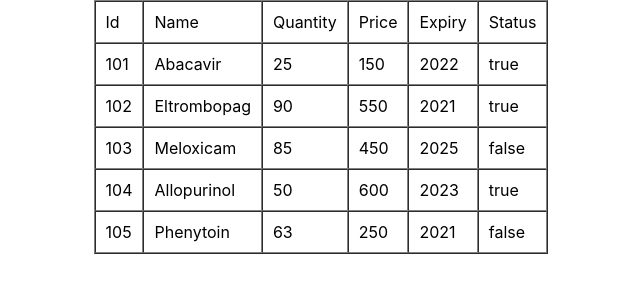
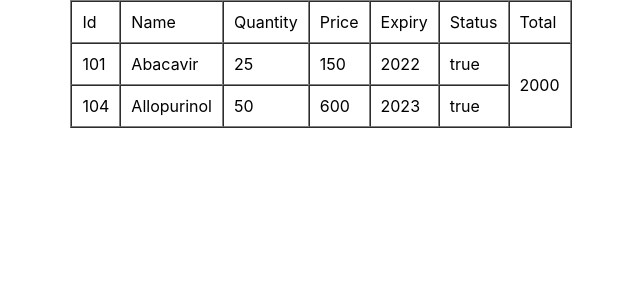
Before and after one commit to nenu-kalathiya/project-1, a React (Create React App) app in the folder project-1/: page / in a window 1280 px wide. Shown: the top 300 px of the page, without its empty margins (319-959 px from the left). Built offline with nearby package versions, Linux system fonts and the light colour scheme.

Commit message:
medicine-data

```diff
--- a/project-1/src/App.js
+++ b/project-1/src/App.js
@@ -48,6 +48,14 @@ function App() {
     }
   ];
 
+  let fData = data.filter((d,i) => d.status === true && d.expiry >= 2022);
+
+  let ans = data.reduce((acc, d, i) => acc + d.price, 0)
+
+  console.log(fData);
+
+  console.log(ans);
+
   return (
     <table border="1" align="center" cellPadding="10" cellspacing="0">
       <tr>
@@ -57,19 +65,21 @@ function App() {
         <td>Price</td>
         <td>Expiry</td>
         <td>Status</td>
+        <td>Total</td>
       </tr>
       {
-        data.map((d,i) => {
+        fData.map((d,i) => {
           let {id, name, quantity, price, expiry, status} = d
           return(
 
-            <tr>
+            <tr key={i}>
               <td>{id}</td>
               <td>{name}</td>
               <td>{quantity}</td>
               <td>{price}</td>
               <td>{expiry}</td>
               <td>{status.toString()}</td>
+              {i === 0 ? <td align='center' rowSpan={2}>{ans}</td> : null}
             </tr>
           )
         })
```
